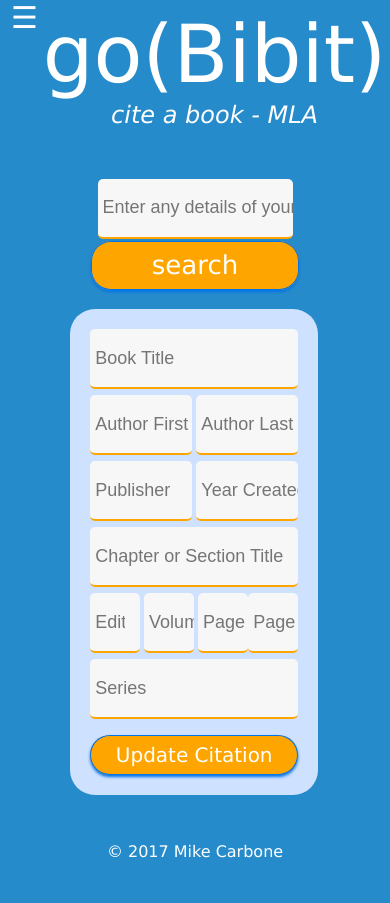
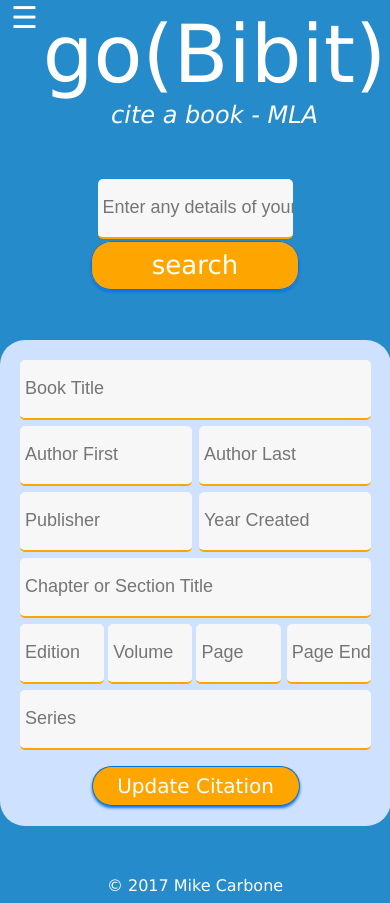
Before and after one commit to MikeCarbone/CitationMachine, a Python web app: template templates/book.html in a window 390 px wide. Before the commit the page ends 858 px from the top, so only its background shows below. Run offline with Jinja, Linux system fonts and the light colour scheme; the template is opened without the code that fills it, so the values that code supplies are empty.

Commit message:
:lipstick: Width of input containers on mobile

```diff
--- a/static/css/beautifulBook.css
+++ b/static/css/beautifulBook.css
@@ -389,7 +389,9 @@ button#auto-button.big-button{
 	}
 
 	.input-container{
-		margin-left: 18%;
+		display: block;
+		margin: 50px auto;
+		width: 90%;
 	}
 
 	.center-logo{
--- a/static/css/beautifulWebsite.css
+++ b/static/css/beautifulWebsite.css
@@ -385,7 +385,9 @@ select:hover{
 	}
 
 	.input-container{
-		margin-left: 18%;
+		display: block;
+		margin: 50px auto;
+		width: 90%;
 	}
 
 	.center-logo{
```
